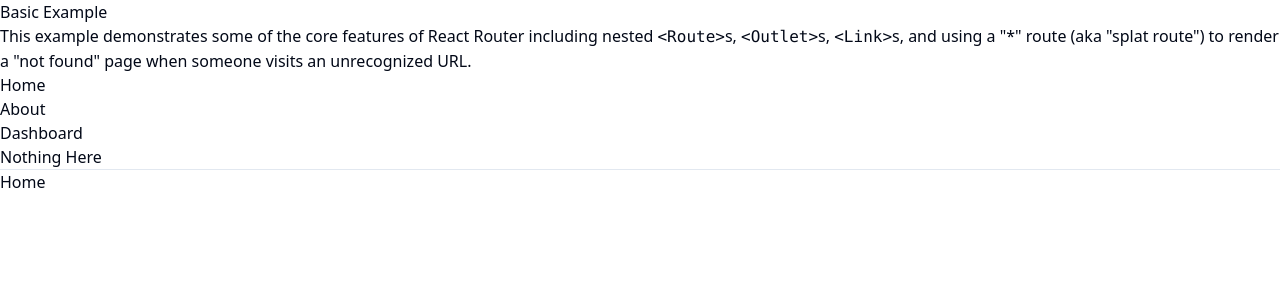
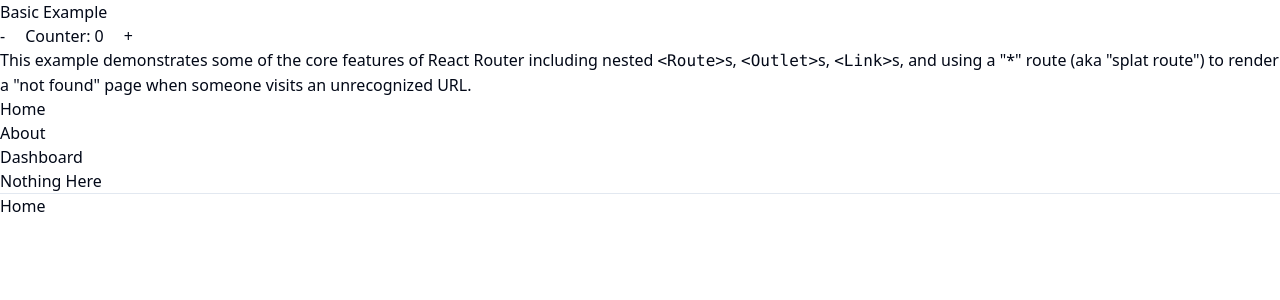
Before and after one commit to i7eo/nest-zero-to-hero-frontend, a React (Vite) app: page / in a window 1280 px wide. Shown: the top 300 px of the page. Built offline with nearby package versions, Linux system fonts and the light colour scheme.

Commit message:
feat: simple zustand store

```diff
--- a/src/App.tsx
+++ b/src/App.tsx
@@ -11,12 +11,23 @@
 
 // export default App
 
+import { useCounterStore } from '@/stores/app.store'
 import { Routes, Route, Outlet, Link } from "react-router-dom";
 
 export default function App() {
+  const { counter, decreaseCounter, increaseCounter } = useCounterStore();
+
   return (
     <div>
       <h1>Basic Example</h1>
+
+      <div style={{
+        display: 'flex',
+      }}>
+        <button onClick={decreaseCounter}>-</button>
+        <div style={{ marginRight: 20, marginLeft: 20 }}>Counter: {counter}</div>
+        <button onClick={increaseCounter}>+</button>
+      </div>
 
       <p>
         This example demonstrates some of the core features of React Router
--- /dev/null
+++ b/src/stores/app.store.ts
@@ -0,0 +1,13 @@
+import { create } from 'zustand';
+
+interface CounterState {
+    counter: number;
+    increaseCounter: () => void;
+    decreaseCounter: () => void;
+}
+
+export const useCounterStore = create<CounterState>(set => ({
+    counter: 0,
+    increaseCounter: () => set(state => ({ counter: state.counter + 1 })),
+    decreaseCounter: () => set(state => ({ counter: state.counter - 1 }))
+}));
```
